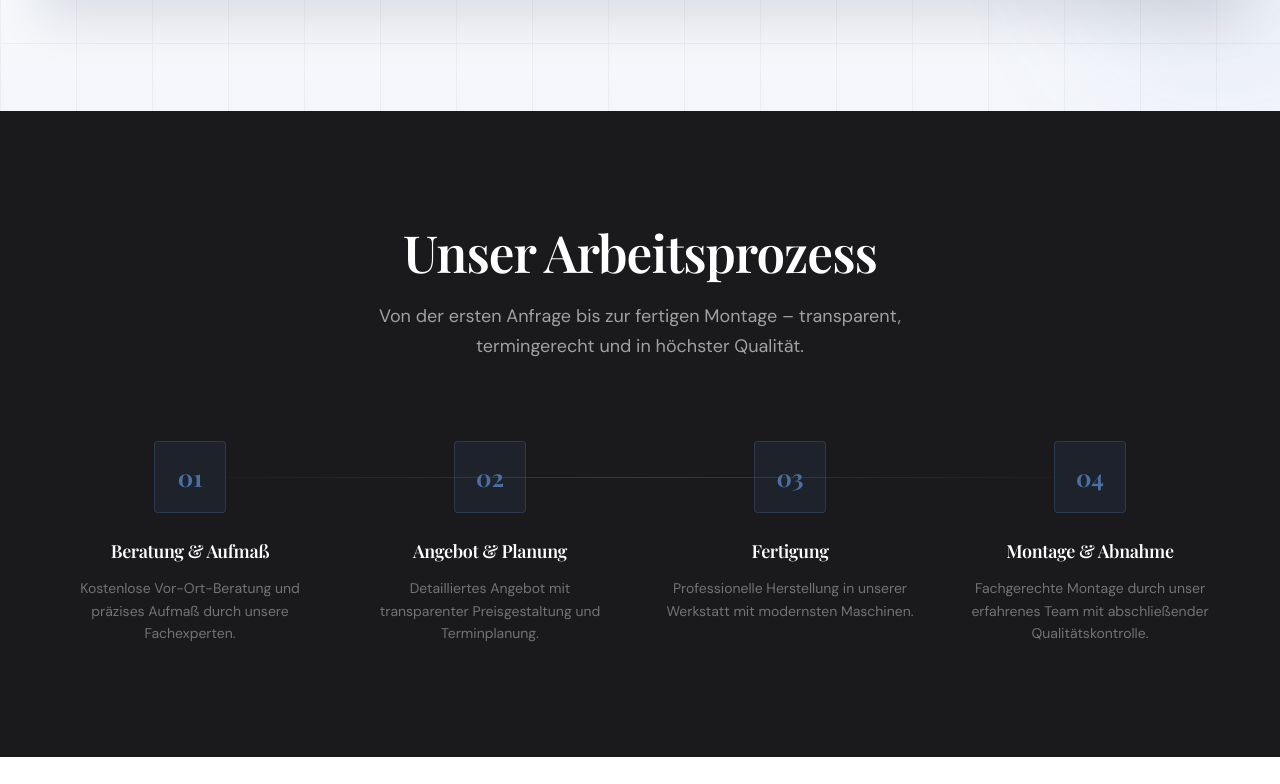
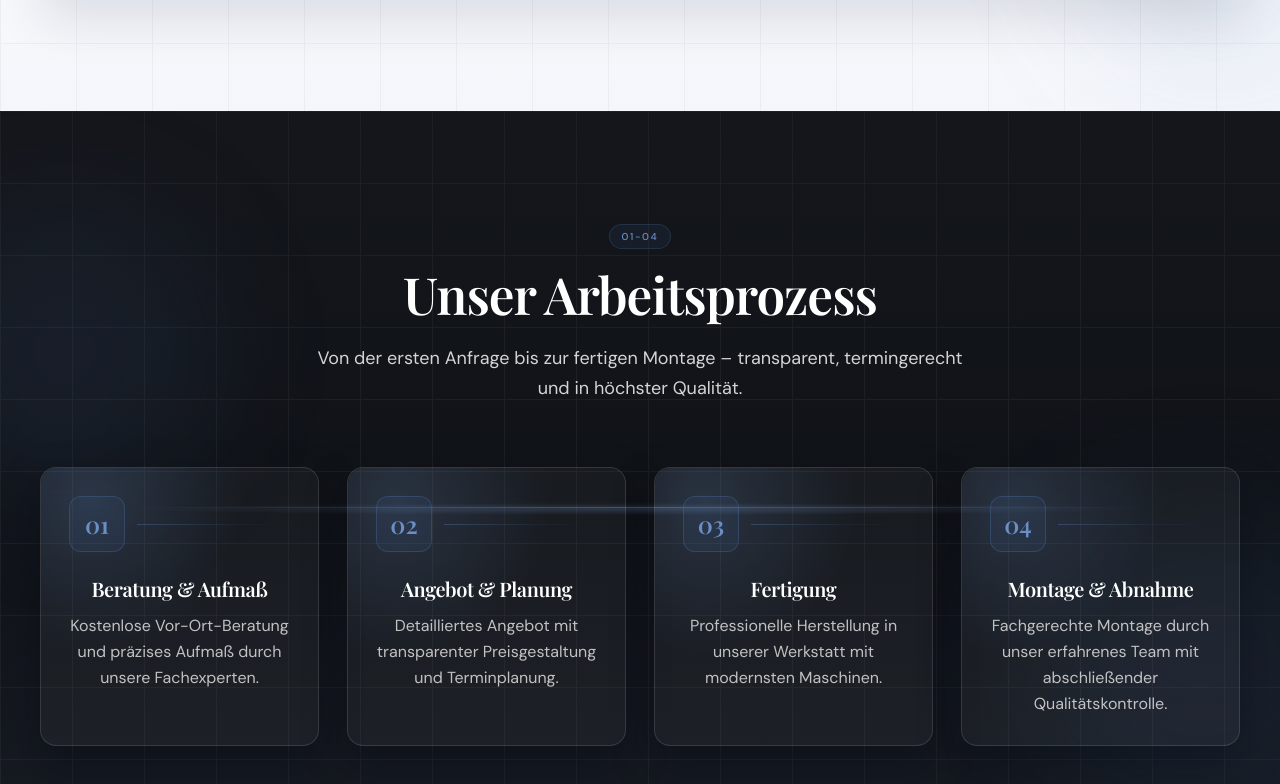
Before and after one commit to KonstantinM88/glaserei-schubert, a Next.js app: page /de in a window 1280 px wide. Shown: the part 4036-4820 px from the top of the page. Built offline with nearby package versions, Linux system fonts and the light colour scheme; no server answers; a web font is replaced by a local one.

Commit message:
page ProcessSection redesign

```diff
--- a/app/globals.css
+++ b/app/globals.css
@@ -194,6 +194,73 @@
     opacity: 0.7;
   }
 
+  .process-reveal {
+    opacity: 0;
+    transform: translate3d(0, 30px, 0) scale(0.975);
+    filter: blur(1.4px);
+    transition: opacity 0.74s var(--ease-premium), transform 0.74s var(--ease-premium), filter 0.74s var(--ease-premium);
+  }
+  .process-reveal.is-visible {
+    opacity: 1;
+    transform: translate3d(0, 0, 0) scale(1);
+    filter: blur(0);
+  }
+
+  .process-step-card {
+    overflow: hidden;
+    isolation: isolate;
+    will-change: transform, box-shadow;
+  }
+  .process-step-card::before {
+    content: '';
+    position: absolute;
+    top: -120%;
+    left: -34%;
+    width: 28%;
+    height: 340%;
+    z-index: 1;
+    pointer-events: none;
+    opacity: 0;
+    transform: translateX(-140%) rotate(20deg);
+    background: linear-gradient(90deg, transparent, rgba(255, 255, 255, 0.55), transparent);
+    transition: transform 0.84s var(--ease-premium), opacity 0.45s var(--ease-premium);
+  }
+  .process-step-card:hover::before {
+    opacity: 1;
+    transform: translateX(430%) rotate(20deg);
+  }
+  .process-step-card-active .process-step-node {
+    animation: processNodePulse 0.82s var(--ease-premium) both;
+  }
+  .process-step-node {
+    transition: transform 0.45s var(--ease-premium), border-color 0.45s var(--ease-premium), box-shadow 0.45s var(--ease-premium), background-color 0.45s var(--ease-premium);
+  }
+  .process-step-card:hover .process-step-node {
+    transform: translateY(-1px) scale(1.05);
+    border-color: rgba(107, 143, 196, 0.72);
+    background-color: rgba(74, 111, 165, 0.24);
+    box-shadow: 0 12px 28px rgba(45, 74, 122, 0.36);
+  }
+  .process-step-card > * {
+    position: relative;
+    z-index: 2;
+  }
+
+  @keyframes processNodePulse {
+    0% {
+      transform: scale(0.92);
+      box-shadow: 0 0 0 0 rgba(107, 143, 196, 0.36);
+    }
+    60% {
+      transform: scale(1.05);
+      box-shadow: 0 0 0 16px rgba(107, 143, 196, 0);
+    }
+    100% {
+      transform: scale(1);
+      box-shadow: 0 0 0 0 rgba(107, 143, 196, 0);
+    }
+  }
+
   /* Focus ring */
   *:focus-visible {
     outline: 2px solid var(--color-steel);
@@ -326,6 +393,21 @@
       transform: none;
     }
 
+    .process-reveal {
+      opacity: 1;
+      transform: none;
+      filter: none;
+      transition: none;
+    }
+    .process-step-card,
+    .process-step-card::before,
+    .process-step-node,
+    .process-step-card-active .process-step-node {
+      transition: none !important;
+      animation: none !important;
+      transform: none !important;
+    }
+
     .trust-marquee-track {
       animation: none;
       transform: translateX(0);
--- a/components/sections/ProcessSection.tsx
+++ b/components/sections/ProcessSection.tsx
@@ -1,30 +1,149 @@
 // components/sections/ProcessSection.tsx
+'use client'
+
+import { useEffect, useRef, useState } from 'react'
 
 interface ProcessStep { number: string; title: string; description: string }
 
 export function ProcessSection({ title, subtitle, steps }: { title: string; subtitle: string; steps: ProcessStep[] }) {
+  const [headingVisible, setHeadingVisible] = useState(false)
+  const [visibleSteps, setVisibleSteps] = useState<boolean[]>(() => steps.map(() => false))
+
+  const headingRef = useRef<HTMLDivElement | null>(null)
+  const stepRefs = useRef<Array<HTMLDivElement | null>>([])
+  const visibleStepsRef = useRef<boolean[]>(visibleSteps)
+
+  useEffect(() => {
+    visibleStepsRef.current = visibleSteps
+  }, [visibleSteps])
+
+  useEffect(() => {
+    setHeadingVisible(false)
+    const initialSteps = steps.map(() => false)
+    setVisibleSteps(initialSteps)
+    visibleStepsRef.current = initialSteps
+  }, [steps.length])
+
+  useEffect(() => {
+    if (!('IntersectionObserver' in window)) {
+      setHeadingVisible(true)
+      setVisibleSteps(steps.map(() => true))
+      return
+    }
+
+    const observer = new IntersectionObserver(
+      (entries) => {
+        entries.forEach((entry) => {
+          if (!entry.isIntersecting) {
+            return
+          }
+
+          const target = entry.target as HTMLElement
+          const targetKind = target.dataset.processKind
+
+          if (targetKind === 'heading') {
+            setHeadingVisible(true)
+            observer.unobserve(target)
+            return
+          }
+
+          const indexRaw = target.dataset.processIndex
+          if (!indexRaw) {
+            return
+          }
+
+          const index = Number(indexRaw)
+          if (Number.isNaN(index)) {
+            return
+          }
+
+          if (!visibleStepsRef.current[index]) {
+            setVisibleSteps((prev) => {
+              if (prev[index]) {
+                return prev
+              }
+              const next = [...prev]
+              next[index] = true
+              return next
+            })
+          }
+
+          observer.unobserve(target)
+        })
+      },
+      {
+        threshold: 0.24,
+        rootMargin: '0px 0px -10% 0px',
+      },
+    )
+
+    if (headingRef.current) {
+      observer.observe(headingRef.current)
+    }
+
+    stepRefs.current.forEach((step) => {
+      if (step) {
+        observer.observe(step)
+      }
+    })
+
+    return () => observer.disconnect()
+  }, [steps.length])
+
   return (
-    <section className="section-py bg-anthracite">
-      <div className="container-site">
-        {/* Heading */}
-        <div className="text-center mb-12 md:mb-20">
+    <section className="section-py relative overflow-hidden bg-[linear-gradient(180deg,#14161b_0%,#101318_52%,#171b23_100%)]">
+      <div className="pointer-events-none absolute inset-0 opacity-[0.045]" style={{ backgroundImage: 'linear-gradient(rgba(255,255,255,1) 1px, transparent 1px), linear-gradient(90deg, rgba(255,255,255,1) 1px, transparent 1px)', backgroundSize: '72px 72px' }} />
+      <div className="pointer-events-none absolute -left-20 top-24 h-72 w-72 rounded-full bg-steel/12 blur-3xl" />
+      <div className="pointer-events-none absolute -right-20 bottom-10 h-80 w-80 rounded-full bg-steel/10 blur-3xl" />
+
+      <div className="container-site relative">
+        <div
+          ref={headingRef}
+          data-process-kind="heading"
+          className={`process-reveal text-center mb-12 md:mb-16 ${headingVisible ? 'is-visible' : ''}`}
+        >
+          <span className="inline-flex items-center rounded-full border border-steel/25 bg-steel/10 px-3 py-1 text-[10px] font-medium uppercase tracking-[0.16em] text-steel-light mb-4">
+            {steps[0]?.number ?? '01'}-{steps[steps.length - 1]?.number ?? '04'}
+          </span>
           <h2 className="text-white mb-4 md:mb-5">{title}</h2>
-          <p className="text-neutral-400 text-base md:text-lg max-w-xl mx-auto leading-relaxed">{subtitle}</p>
+          <p className="text-neutral-300 text-base md:text-lg max-w-2xl mx-auto leading-relaxed">{subtitle}</p>
         </div>
 
-        <div className="grid grid-cols-1 sm:grid-cols-2 lg:grid-cols-4 gap-8 lg:gap-0 relative">
-          {/* Connector line (desktop only) */}
-          <div className="hidden lg:block absolute top-9 left-[12.5%] right-[12.5%] h-px bg-gradient-to-r from-transparent via-steel/40 to-transparent" />
+        <div className="relative">
+          <div className="pointer-events-none absolute left-[8%] right-[8%] top-10 hidden xl:block h-px bg-gradient-to-r from-transparent via-steel/55 to-transparent" />
+          <div className="pointer-events-none absolute left-[8%] right-[8%] top-10 hidden xl:block h-3 -translate-y-1 bg-[radial-gradient(ellipse_at_center,rgba(107,143,196,0.24),transparent_72%)]" />
 
-          {steps.map((step) => (
-            <div key={step.number} className="flex flex-col items-start sm:items-center sm:text-center lg:px-6">
-              <div className="flex h-16 w-16 md:h-[72px] md:w-[72px] shrink-0 items-center justify-center rounded-sm border border-steel/30 bg-steel/10 mb-5 md:mb-6">
-                <span className="font-display text-xl md:text-2xl font-bold text-steel">{step.number}</span>
-              </div>
-              <h3 className="font-display text-base md:text-lg font-semibold text-white mb-2 md:mb-3">{step.title}</h3>
-              <p className="text-xs md:text-sm text-neutral-500 leading-relaxed">{step.description}</p>
-            </div>
-          ))}
+          <div className="grid grid-cols-1 sm:grid-cols-2 xl:grid-cols-4 gap-5 md:gap-6 xl:gap-7">
+            {steps.map((step, index) => {
+              const isVisible = visibleSteps[index]
+              return (
+                <div
+                  key={step.number}
+                  ref={(element) => {
+                    stepRefs.current[index] = element
+                  }}
+                  data-process-kind="step"
+                  data-process-index={index}
+                  className={`process-reveal ${isVisible ? 'is-visible' : ''}`}
+                  style={{ transitionDelay: isVisible ? `${Math.min(index * 110, 440)}ms` : '0ms' }}
+                >
+                  <article className={`group process-step-card ${isVisible ? 'process-step-card-active' : ''} relative flex h-full flex-col rounded-2xl border border-white/12 bg-white/[0.035] p-6 md:p-7 text-center shadow-[0_18px_42px_rgba(2,7,16,0.36)] backdrop-blur-md transition-all duration-500 hover:-translate-y-1.5 hover:border-steel/55 hover:shadow-[0_28px_58px_rgba(18,33,60,0.48)]`}>
+                    <div className="pointer-events-none absolute inset-0 rounded-2xl bg-[radial-gradient(circle_at_18%_12%,rgba(107,143,196,0.24),transparent_46%)] opacity-85" />
+                    <div className="relative flex items-center gap-3 mb-5 md:mb-6">
+                      <div className="process-step-node inline-flex h-14 w-14 shrink-0 items-center justify-center rounded-xl border border-steel/35 bg-steel/10">
+                        <span className="font-display text-2xl font-semibold text-steel-light">{step.number}</span>
+                      </div>
+                      <span className="h-px flex-1 bg-gradient-to-r from-steel/45 via-steel/15 to-transparent" />
+                    </div>
+
+                    <h3 className="relative font-display text-xl text-white mb-3 leading-tight">{step.title}</h3>
+                    <p className="relative text-sm md:text-base text-neutral-300/90 leading-relaxed">{step.description}</p>
+                    <span className="pointer-events-none absolute inset-x-6 bottom-0 h-px bg-gradient-to-r from-transparent via-steel/85 to-transparent scale-x-0 transition-transform duration-500 group-hover:scale-x-100" />
+                  </article>
+                </div>
+              )
+            })}
+          </div>
         </div>
       </div>
     </section>
```
